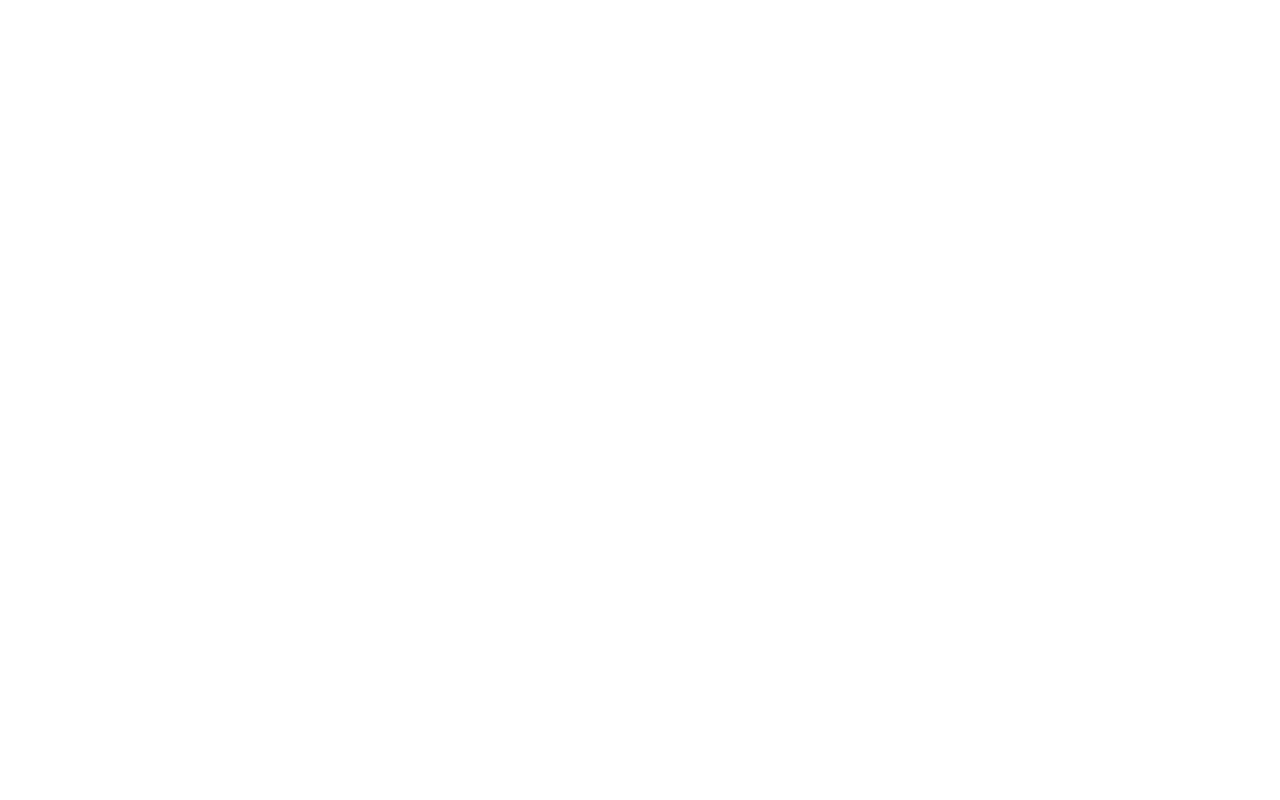
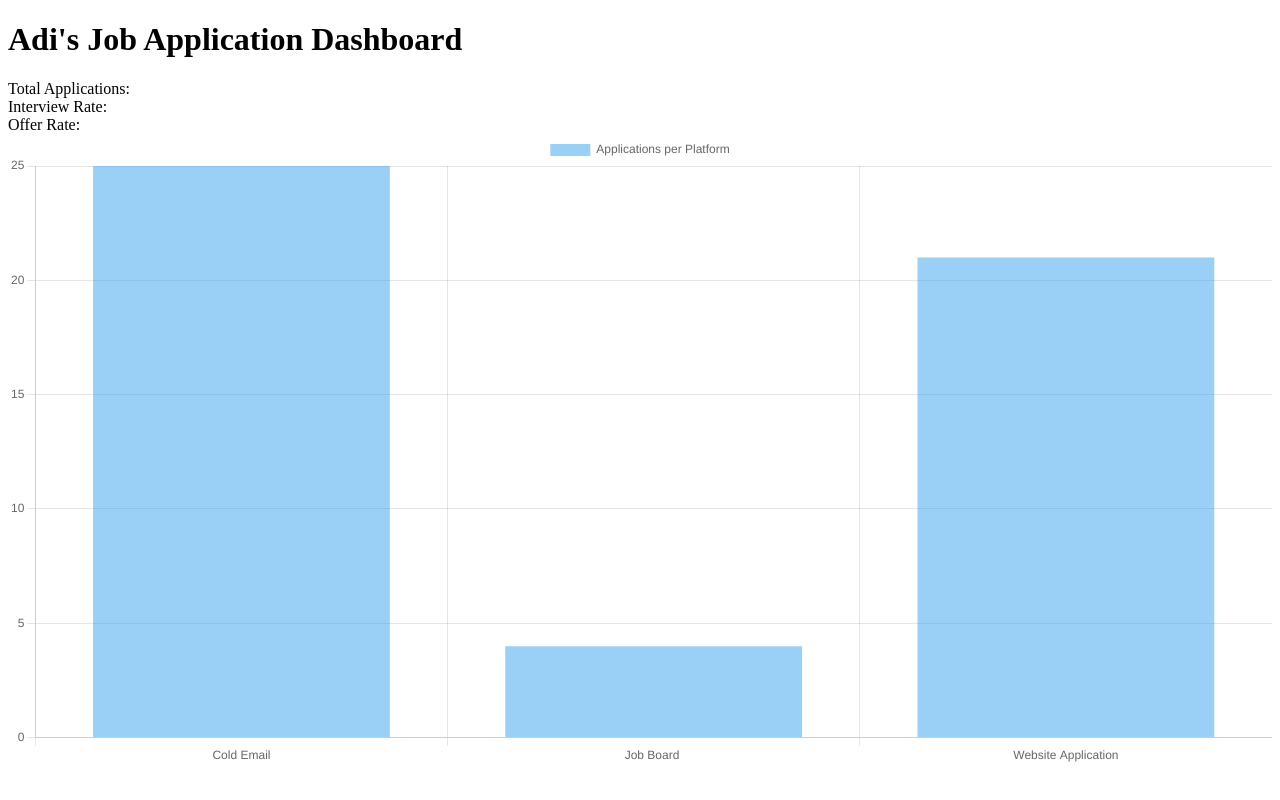
Before and after one commit to jeanneferrer/job-application-data-analysis, a plain HTML site: page docs/index.html in a window 1280 px wide. Drawn offline with nearby package versions, Linux system fonts and the light colour scheme.

Commit message:
Test html structure

```diff
--- a/docs/index.html
+++ b/docs/index.html
@@ -3,9 +3,25 @@
 <head>
     <meta charset="UTF-8">
     <meta name="viewport" content="width=device-width, initial-scale=1.0">
-    <title>Document</title>
+    <title>Job App Dashboard</title>
 </head>
 <body>
+    <header>
+        <nav></nav>
+    </header>
+    <main>
+        <h1>Adi's Job Application Dashboard</h1>
 
+        <div id="kpis">
+        <div>Total Applications: </div>
+        <div>Interview Rate: </div>
+        <div>Offer Rate: </div>
+        </div>
+
+        <canvas id="applicationPerPlatformChart"></canvas>
+    </main>
+
+    <script src="https://cdn.jsdelivr.net/npm/chart.js"></script>
+    <script src="main.js"></script>
 </body>
 </html>
--- a/docs/main.js
+++ b/docs/main.js
@@ -0,0 +1,17 @@
+const data = {
+  labels: ["Cold Email", "Job Board ", "Website Application"],
+  values: [25, 4, 21]
+};
+
+const ctx = document.getElementById('applicationPerPlatformChart');
+
+new Chart(ctx, {
+  type: 'bar',
+  data: {
+    labels: data.labels,
+    datasets: [{
+      label: 'Applications per Platform',
+      data: data.values
+    }]
+  }
+});
```
